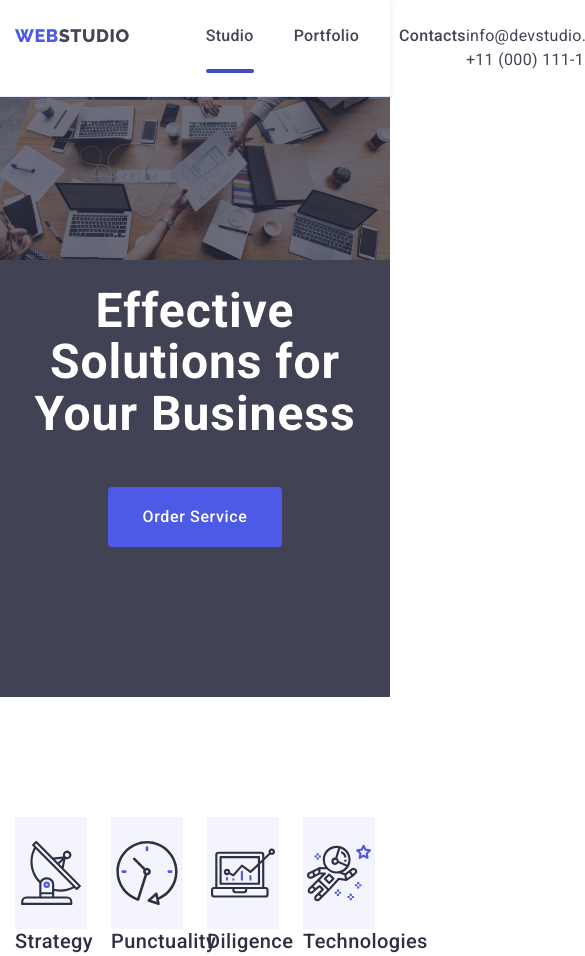
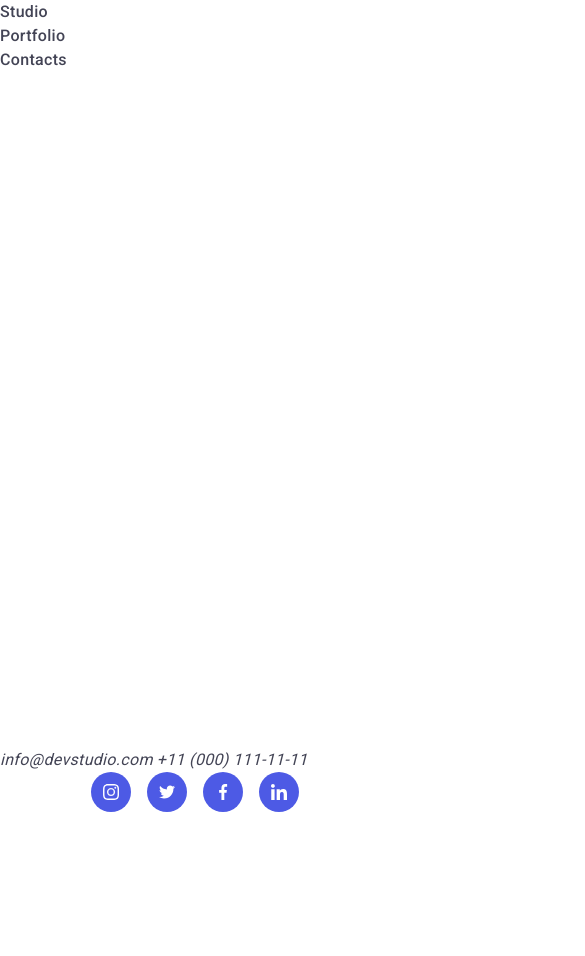
Before and after one commit to peogeka/trainingHtml-Css, a plain HTML site: page index.html in a window 390 px wide. Shown: the top 956 px of the page, 585 px wide, since content can reach past the window. After the commit the page ends 844 px from the top, so only its background shows below. Drawn offline with nearby package versions, Linux system fonts and the light colour scheme.

Commit message:
burger-menu

```diff
--- a/index.html
+++ b/index.html
@@ -14,6 +14,7 @@
     />
 
     <link rel="stylesheet" href="./styles.css" />
+    <link rel="stylesheet" href="./media.css" />
   </head>
   <body>
     <header class="header-section">
@@ -42,9 +43,99 @@
             >+11 (000) 111-11-11</a
           >
         </address>
+
+        <button type="button" class="btn-burger-menu">
+          <svg class="svg-burger-menu">
+            <use
+              href="./images/menu-burger.svg#icon-charm_menu-hamburger"
+              class="img-burger-menu"
+            ></use>
+          </svg>
+        </button>
+      </div>
+      <div class="burger-menu">
+        <div>
+          <ul class="list-burger nav">
+            <li class="item">
+              <a href="./index.html" class="list navigation current">Studio</a>
+            </li>
+            <li class="item">
+              <a href="./portfolio.html" class="list navigation">Portfolio</a>
+            </li>
+            <li class="item">
+              <a href="./contact.html" class="list navigation">Contacts</a>
+            </li>
+          </ul>
+        </div>
+        <div>
+          <address class="addres-burger">
+            <a href="mailto:info@devstudio.com" class="list contact"
+              >info@devstudio.com</a
+            >
+            <a href="tel:+110001111111" class="list contact"
+              >+11 (000) 111-11-11</a
+            >
+          </address>
+          <div class="social-icon">
+            <ul class="list">
+              <li class="item">
+                <a
+                  href="https://www.instagram.com"
+                  target="_blank"
+                  rel="noopener noreferrer"
+                  aria-label="Instagram"
+                  class="social-link"
+                >
+                  <svg width="16" height="16">
+                    <use href="./images/sprite.svg#icon-instagram"></use>
+                  </svg>
+                </a>
+              </li>
+              <li class="item">
+                <a
+                  href="https://www.twitter.com"
+                  target="_blank"
+                  rel="noopener noreferrer"
+                  aria-label="Twitter"
+                  class="social-link"
+                >
+                  <svg width="16" height="16">
+                    <use href="./images/sprite.svg#icon-twitter"></use>
+                  </svg>
+                </a>
+              </li>
+              <li class="item">
+                <a
+                  href="https://www.facebook.com"
+                  target="_blank"
+                  rel="noopener noreferrer"
+                  aria-label="Facebook"
+                  class="social-link"
+                >
+                  <svg width="16" height="16">
+                    <use href="./images/sprite.svg#icon-facebook"></use>
+                  </svg>
+                </a>
+              </li>
+              <li class="item">
+                <a
+                  href="https://www.linkedin.com"
+                  target="_blank"
+                  rel="noopener noreferrer"
+                  aria-label="LinkedIn"
+                  class="social-link"
+                >
+                  <svg width="16" height="16">
+                    <use href="./images/sprite.svg#icon-linkedin"></use>
+                  </svg>
+                </a>
+              </li>
+            </ul>
+          </div>
+        </div>
       </div>
     </header>
-    <main>
+    <!-- <main>
       <section class="hero-section section">
         <div class="container">
           <h1 class="hero title">Effective Solutions for Your Business</h1>
@@ -444,8 +535,8 @@
           </ul>
         </div>
       </section>
-    </main>
-    <footer class="footer-section">
+    </main> -->
+    <!-- <footer class="footer-section">
       <div class="container footer">
         <div>
           <a href="./index.html" class="list"
@@ -538,8 +629,8 @@
           </form>
         </div>
       </div>
-    </footer>
-    <div class="backdrop is-hidden" data-modal>
+    </footer> -->
+    <!-- <div class="backdrop is-hidden" data-modal>
       <div class="modal">
         <button type="button" class="btn-close" data-modal-close>
           <svg width="8px" height="8px">
@@ -635,7 +726,7 @@
           </div>
         </form>
       </div>
-    </div>
+    </div> -->
     <script src="./js/modal.js"></script>
   </body>
 </html>
--- /dev/null
+++ b/media.css
@@ -0,0 +1,37 @@
+@media screen and (min-width: 768px) {
+  .main-nav {
+    display: flex;
+  }
+  .list.nav {
+    display: flex;
+    margin-left: 76px;
+  }
+  .list.nav > .item:not(:last-child) {
+    margin-right: 40px;
+  }
+  .list.nav > .item {
+    position: relative;
+  }
+  .current::after {
+    content: "";
+    position: absolute;
+
+    width: 100%;
+    height: 4px;
+    border-radius: 2px;
+    background-color: var(--ocean);
+    left: 0px;
+    top: 45px;
+  }
+  .addres {
+    display: block;
+    margin-left: auto;
+    font-style: normal;
+  }
+  .addres > a:not(:last-child) {
+    margin-right: 40px;
+  }
+  .btn-burger-menu {
+    display: none;
+  }
+}
--- a/styles.css
+++ b/styles.css
@@ -56,36 +56,31 @@ img {
   box-shadow: 0 1px 6px 0 rgba(46, 47, 66, 0.08),
     0 1px 1px 0 rgba(46, 47, 66, 0.16), 0 2px 1px 0 rgba(46, 47, 66, 0.08);
 }
-.main-nav {
+.addres,
+.list.nav {
+  display: none;
+}
+.burger-menu {
   display: flex;
+  position: fixed;
+  z-index: 1;
+  width: 100%;
+  height: 100%;
+  background-color: #fff;
+  top: 0px;
+  flex-direction: column;
+  justify-content: space-between;
+  overflow: auto;
 }
-.list.nav {
-  display: flex;
-  margin-left: 76px;
+.btn-burger-menu {
+  border: none;
+  background-color: transparent;
+  margin-left: auto;
 }
-.list.nav > .item:not(:last-child) {
-  margin-right: 40px;
-}
-.list.nav > .item {
-  position: relative;
-}
-.current::after {
-  content: "";
-  position: absolute;
-
-  width: 100%;
-  height: 4px;
-  border-radius: 2px;
-  background-color: var(--ocean);
-  left: 0px;
-  top: 45px;
-}
-.addres {
-  margin-left: auto;
-  font-style: normal;
-}
-.addres > a:not(:last-child) {
-  margin-right: 40px;
+.svg-burger-menu {
+  stroke: black;
+  width: 32px;
+  height: 22px;
 }
 .hero-section {
   height: 600px;
```
Also changed, not shown: images/menu-burger.svg (added).
